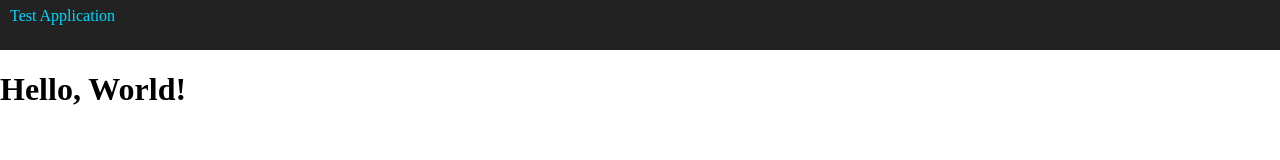
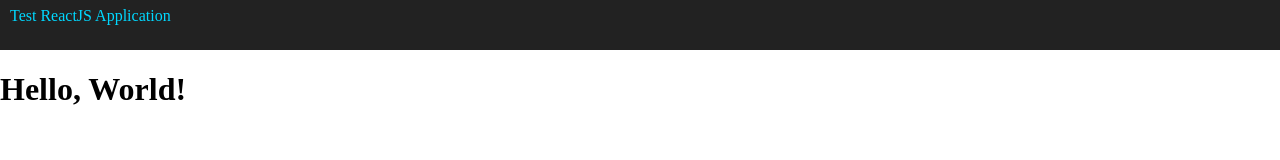
Before and after one commit to abenain/formation-js-spa, a React app in the folder 02_react/: page / in a window 1280 px wide. Shown: the top 160 px of the page. Built offline with nearby package versions, Linux system fonts and the light colour scheme.

Commit message:
Use PostCSS loader to add vendor prefixes

```diff
--- a/02_react/config/webpack.config.js
+++ b/02_react/config/webpack.config.js
@@ -18,7 +18,7 @@ module.exports = {
 		loaders: [
 			// .ts(x) files should first pass through the Typescript loader, and then through babel
 			{ test: /\.tsx?$/, loaders: ['babel', 'ts-loader'] },
-			{ test: /\.scss$/, loaders: ['style', 'css-loader?modules&importLoaders=1&localIdentName=[local]-[hash:base64:5]', 'sass'] }
+			{ test: /\.scss$/, loaders: ['style', 'css-loader?modules&importLoaders=1&localIdentName=[local]-[hash:base64:5]', 'postcss-loader', 'sass'] }
 		]
 	}
 };
--- a/02_react/package.json
+++ b/02_react/package.json
@@ -19,6 +19,8 @@
     "babel-preset-es2015": "^6.18.0",
     "babel-preset-react": "^6.16.0",
     "css-loader": "^0.26.1",
+    "node-sass": "^4.1.1",
+    "postcss-loader": "^1.2.1",
     "sass-loader": "^4.1.1",
     "style-loader": "^0.13.1",
     "ts-loader": "^1.3.3",
--- /dev/null
+++ b/02_react/postcss.config.js
@@ -0,0 +1,5 @@
+module.exports = {
+	plugins: [
+		require('autoprefixer')
+	]
+}
--- a/02_react/src/header/index.tsx
+++ b/02_react/src/header/index.tsx
@@ -4,9 +4,8 @@
 import * as React from 'react'
 
 const styles: any = require('./styles.scss')
+const title = 'Test ReactJS Application'
 
-const Header = () => <div className={styles.container}>
-    Test Application
-</div>
+const Header = () => <div className={styles.container}>{title}</div>
 
 export default Header
```
